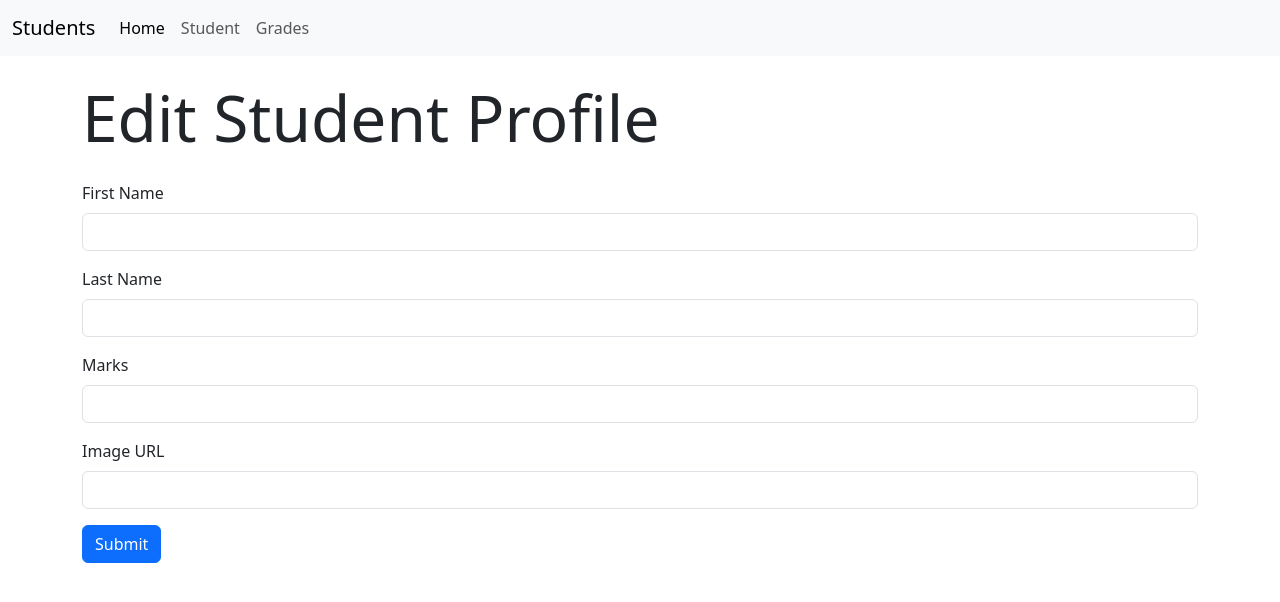
After one commit to DingdingToronto/PHPClass, a PHP site: page /update.php?id=1 in a window 1280 px wide. The commit adds this page. Shown: the top 602 px of the page. Run offline with PHP 8.4, Linux system fonts and the light colour scheme; data that the repository does not hold is empty.

Commit message:
week 5 in class

```diff
--- /dev/null
+++ b/week5/includes/connect.php
@@ -0,0 +1,7 @@
+<?php
+  // connect to the database
+  $connect = mysqli_connect("localhost", "root","root",'HTTP5225');
+  if (!$connect) {
+    die("Connection failed: " . mysqli_connect_error());
+  }
+?>
--- /dev/null
+++ b/week5/reusables/nav.php
@@ -0,0 +1,21 @@
+<nav class="navbar navbar-expand-lg bg-body-tertiary">
+  <div class="container-fluid">
+    <a class="navbar-brand" href="#">Students</a>
+    <button class="navbar-toggler" type="button" data-bs-toggle="collapse" data-bs-target="#navbarNav" aria-controls="navbarNav" aria-expanded="false" aria-label="Toggle navigation">
+      <span class="navbar-toggler-icon"></span>
+    </button>
+    <div class="collapse navbar-collapse" id="navbarNav">
+      <ul class="navbar-nav">
+        <li class="nav-item">
+          <a class="nav-link active" aria-current="page" href="/">Home</a>
+        </li>
+        <li class="nav-item">
+          <a class="nav-link" href="#">Student</a>
+        </li>
+        <li class="nav-item">
+          <a class="nav-link" href="/http5225/week5/grades.php">Grades</a>
+        </li>
+      </ul>
+    </div>
+  </div>
+</nav>
--- /dev/null
+++ b/week5/update.php
@@ -0,0 +1,61 @@
+
+<!DOCTYPE html>
+<html lang="en">
+<head>
+  <meta charset="UTF-8">
+  <meta name="viewport" content="width=device-width, initial-scale=1.0">
+  <link href="https://cdn.jsdelivr.net/npm/bootstrap@5.3.2/dist/css/bootstrap.min.css" rel="stylesheet">
+  <title>Week 5</title>
+</head>
+<body>
+<?php include 'reusables/nav.php';?>
+<?php
+include 'includes/connect.php';
+// query to get student data by id
+$id = $_GET['id'];
+// check if id is null
+if ($id == null) {
+  die('Invalid request');
+}
+$query = "SELECT * FROM `students` WHERE `id` = $id";
+$students = mysqli_query($connect, $query);
+// get the first student
+$student = mysqli_fetch_assoc($students);
+
+?>
+<div class="container">
+  <div class="row">
+    <div class="col">
+      <h1 class="display-3 mt-4 mb-4">
+        Edit Student Profile
+      </h1>
+    </div>
+  </div>
+  <div class="row">
+    <div class="col">
+      <form action="includes/updateStudent.php" method="post">
+        <input type="hidden" name="id" value="<?php echo $id; ?>">
+
+        <div class="mb-3">
+          <label for="fname" class="form-label">First Name</label>
+          <input type="text" class="form-control" id="fname" name="fname" value="<?php echo $student['fname']; ?>">
+        </div>
+        <div class="mb-3">
+          <label for="lname" class="form-label">Last Name</label>
+          <input type="text" class="form-control" id="lname" name="lname" value="<?php echo $student['lname']; ?>">
+        </div>
+        <div class="mb-3">
+          <label for="marks" class="form-label">Marks</label>
+          <input type="number" class="form-control" id="marks" name="marks" value="<?php echo $student['marks']; ?>">
+        </div>
+        <div class="mb-3">
+          <label for="imageURL" class="form-label">Image URL</label>
+          <input type="text" class="form-control" id="imageURL" name="imageURL" value="<?php echo $student['imageURL']; ?>">
+        </div>
+
+        <button type="submit" class="btn btn-primary">Submit</button>
+      </form>
+    </div>
+  </div>
+  </body>
+</html>
```
Also changed, not shown: week5/grades.php (added, +46 -0 lines), week5/includes/addGrades.php (added, +34 -0 lines), week5/includes/deleteStudent.php (added, +27 -0 lines), week5/includes/updateStudent.php (added, +37 -0 lines), week5/index.php (+61 -28 lines).
